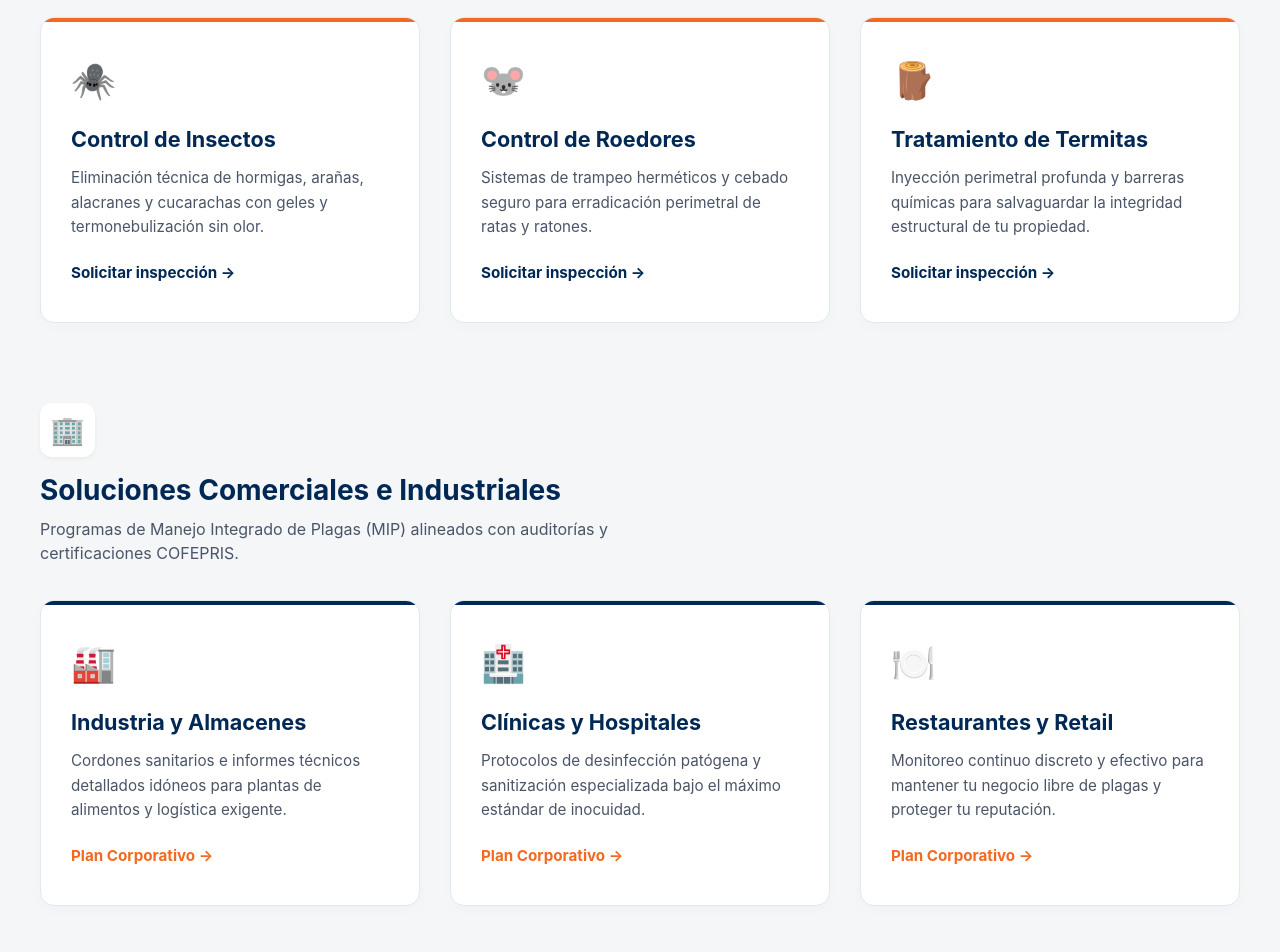
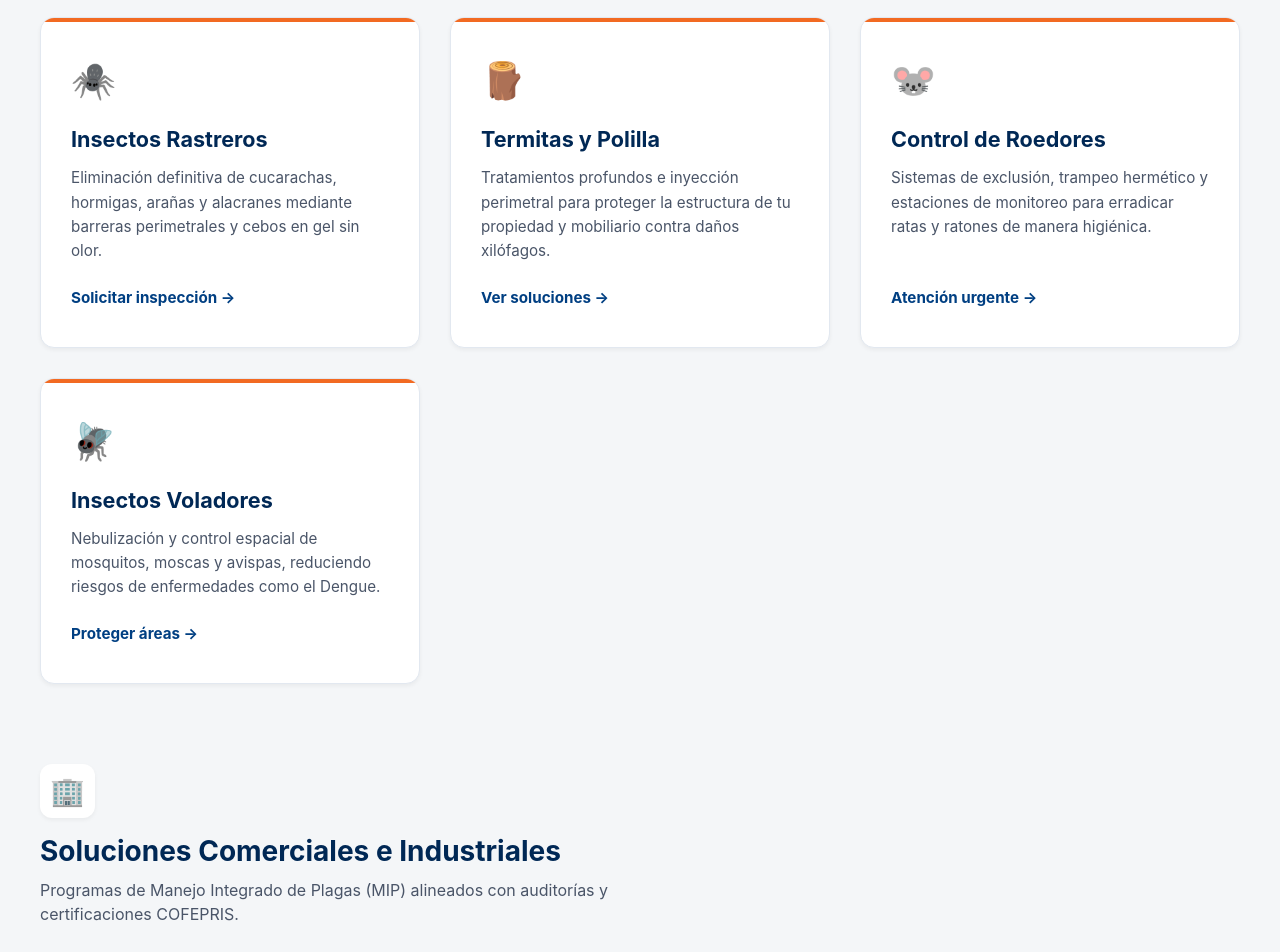
Before and after one commit to Joshi2032/FumiMax, an Angular app: page /servicios in a window 1280 px wide. Shown: the part 680-1632 px from the top of the page. Built offline with nearby package versions, Linux system fonts and the light colour scheme.

Commit message:
adaptacion 23

```diff
--- a/src/app/pages/servicios/servicios.html
+++ b/src/app/pages/servicios/servicios.html
@@ -18,25 +18,33 @@
         <div class="service-card">
           <div class="card-accent"></div>
           <div class="service-icon">🕷️</div>
-          <h3>Control de Insectos</h3>
-          <p>Eliminación técnica de hormigas, arañas, alacranes y cucarachas con geles y termonebulización sin olor.</p>
+          <h3>Insectos Rastreros</h3>
+          <p>Eliminación definitiva de cucarachas, hormigas, arañas y alacranes mediante barreras perimetrales y cebos en gel sin olor.</p>
           <a routerLink="/contacto" class="service-link">Solicitar inspección →</a>
+        </div>
+
+        <div class="service-card">
+          <div class="card-accent"></div>
+          <div class="service-icon">🪵</div>
+          <h3>Termitas y Polilla</h3>
+          <p>Tratamientos profundos e inyección perimetral para proteger la estructura de tu propiedad y mobiliario contra daños xilófagos.</p>
+          <a routerLink="/contacto" class="service-link">Ver soluciones →</a>
         </div>
 
         <div class="service-card">
           <div class="card-accent"></div>
           <div class="service-icon">🐭</div>
           <h3>Control de Roedores</h3>
-          <p>Sistemas de trampeo herméticos y cebado seguro para erradicación perimetral de ratas y ratones.</p>
-          <a routerLink="/contacto" class="service-link">Solicitar inspección →</a>
+          <p>Sistemas de exclusión, trampeo hermético y estaciones de monitoreo para erradicar ratas y ratones de manera higiénica.</p>
+          <a routerLink="/contacto" class="service-link">Atención urgente →</a>
         </div>
 
         <div class="service-card">
           <div class="card-accent"></div>
-          <div class="service-icon">🪵</div>
-          <h3>Tratamiento de Termitas</h3>
-          <p>Inyección perimetral profunda y barreras químicas para salvaguardar la integridad estructural de tu propiedad.</p>
-          <a routerLink="/contacto" class="service-link">Solicitar inspección →</a>
+          <div class="service-icon">🪰</div>
+          <h3>Insectos Voladores</h3>
+          <p>Nebulización y control espacial de mosquitos, moscas y avispas, reduciendo riesgos de enfermedades como el Dengue.</p>
+          <a routerLink="/contacto" class="service-link">Proteger áreas →</a>
         </div>
       </div>
     </div>
@@ -48,12 +56,20 @@
         <p>Programas de Manejo Integrado de Plagas (MIP) alineados con auditorías y certificaciones COFEPRIS.</p>
       </div>
 
-      <div class="services-grid industrial-grid">
+      <div class="services-grid">
         <div class="service-card commercial">
           <div class="card-accent corporate"></div>
           <div class="service-icon">🏭</div>
           <h3>Industria y Almacenes</h3>
-          <p>Cordones sanitarios e informes técnicos detallados idóneos para plantas de alimentos y logística exigente.</p>
+          <p>Cordones sanitarios e informes técnicos detallados idóneos para plantas de alimentos, manufactura y logística exigente.</p>
+          <a routerLink="/contacto" class="service-link">Plan Corporativo →</a>
+        </div>
+
+        <div class="service-card commercial">
+          <div class="card-accent corporate"></div>
+          <div class="service-icon">🍽️</div>
+          <h3>Restaurantes y Alimentos</h3>
+          <p>Planes MIP a la medida para comedores y restaurantes con requerimientos estrictos de auditoría y Distintivo H.</p>
           <a routerLink="/contacto" class="service-link">Plan Corporativo →</a>
         </div>
 
@@ -61,15 +77,7 @@
           <div class="card-accent corporate"></div>
           <div class="service-icon">🏥</div>
           <h3>Clínicas y Hospitales</h3>
-          <p>Protocolos de desinfección patógena y sanitización especializada bajo el máximo estándar de inocuidad.</p>
-          <a routerLink="/contacto" class="service-link">Plan Corporativo →</a>
-        </div>
-
-        <div class="service-card commercial">
-          <div class="card-accent corporate"></div>
-          <div class="service-icon">🍽️</div>
-          <h3>Restaurantes y Retail</h3>
-          <p>Monitoreo continuo discreto y efectivo para mantener tu negocio libre de plagas y proteger tu reputación.</p>
+          <p>Protocolos de desinfección patógena y sanitización especializada bajo el máximo estándar de inocuidad y control.</p>
           <a routerLink="/contacto" class="service-link">Plan Corporativo →</a>
         </div>
       </div>
--- a/src/app/pages/servicios/servicios.scss
+++ b/src/app/pages/servicios/servicios.scss
@@ -1,5 +1,4 @@
 @use '../variables' as *;
-@use 'sass:color';
 
 .services-page {
   padding: 80px 20px;
@@ -90,7 +89,6 @@
   }
 }
 
-// Rejilla maestra de CSS Grid
 .services-grid {
   display: grid;
   grid-template-columns: repeat(auto-fit, minmax(320px, 1fr));
@@ -105,16 +103,22 @@
   padding: 40px 30px;
   position: relative;
   overflow: hidden;
-  box-shadow: 0 4px 15px rgba(0, 0, 0, 0.02);
+  box-shadow: $shadow-sm;
   display: flex;
   flex-direction: column;
   align-items: flex-start;
   transition: $transition-base;
+  text-decoration: none;
 
   &:hover {
     transform: translateY(-5px);
     box-shadow: $shadow-hover;
     border-color: rgba($brand-navy, 0.12);
+
+    .service-link {
+      color: $brand-orange;
+      padding-left: 5px;
+    }
   }
 
   .card-accent {
@@ -123,10 +127,10 @@
     left: 0;
     right: 0;
     height: 4px;
-    background-color: $brand-orange; // Detalle Naranja para residencial
+    background-color: $brand-orange;
 
     &.corporate {
-      background-color: $brand-navy; // Detalle Azul para corporativo
+      background-color: $brand-navy;
     }
   }
 
@@ -147,28 +151,26 @@
     font-size: 0.95rem;
     line-height: 1.6;
     margin: 0 0 24px 0;
-    flex-grow: 1; // Empuja el link al fondo uniformemente
+    flex-grow: 1;
   }
 
   .service-link {
-    color: $brand-navy;
+    color: $brand-navy-light;
     text-decoration: none;
     font-weight: 700;
     font-size: 0.95rem;
-    transition: color 0.2s ease;
-
-    &:hover {
-      color: $brand-orange;
-    }
+    transition: $transition-base;
   }
 
   &.commercial {
+    &:hover {
+      .service-link {
+        color: $brand-navy;
+      }
+    }
+
     .service-link {
       color: $brand-orange;
-
-      &:hover {
-        color: $brand-navy;
-      }
     }
   }
 }
@@ -182,12 +184,12 @@
     gap: 60px;
   }
 
+  .services-grid {
+    grid-template-columns: 1fr;
+  }
+
   .section-title-block {
     align-items: center;
     text-align: center;
   }
-
-  .service-card {
-    padding: 30px 24px;
-  }
 }
```
